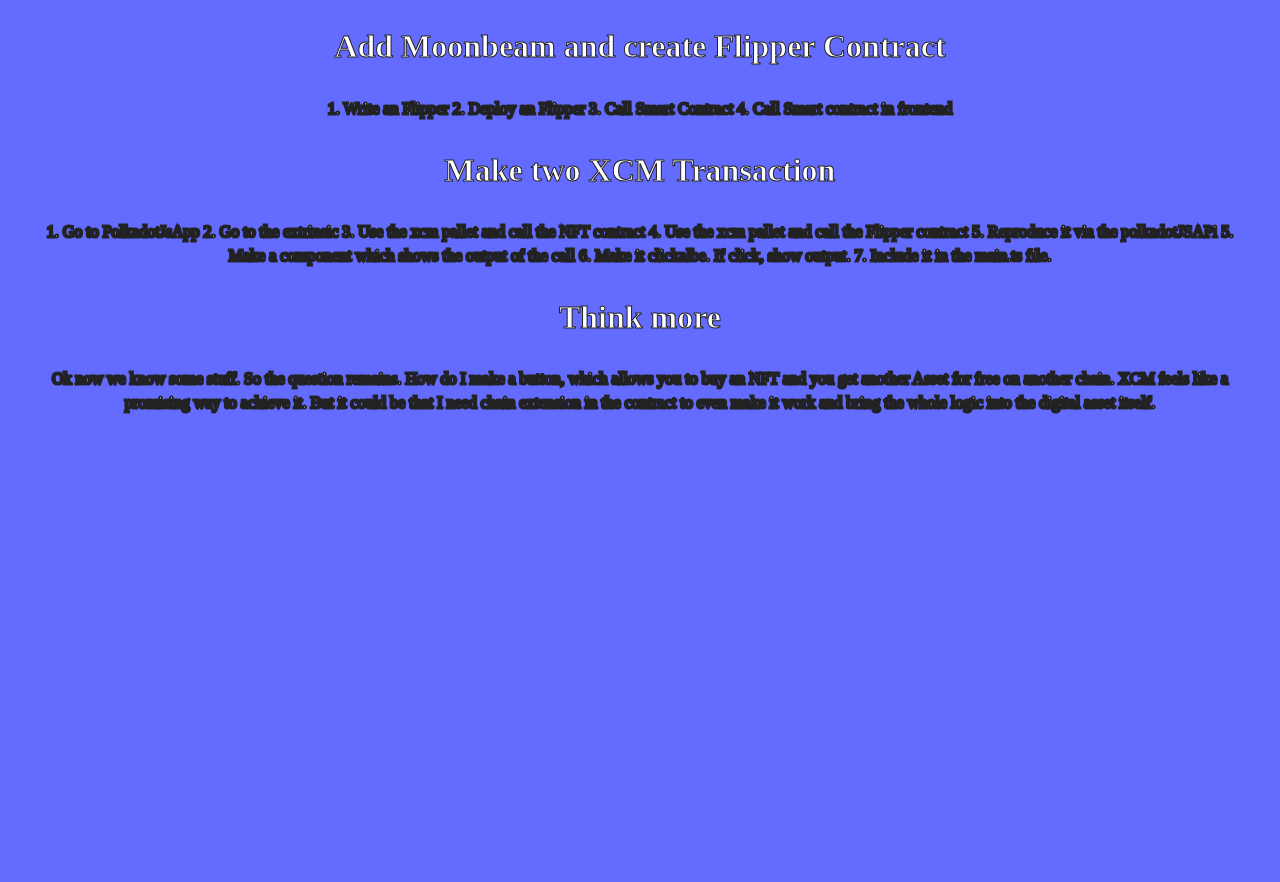
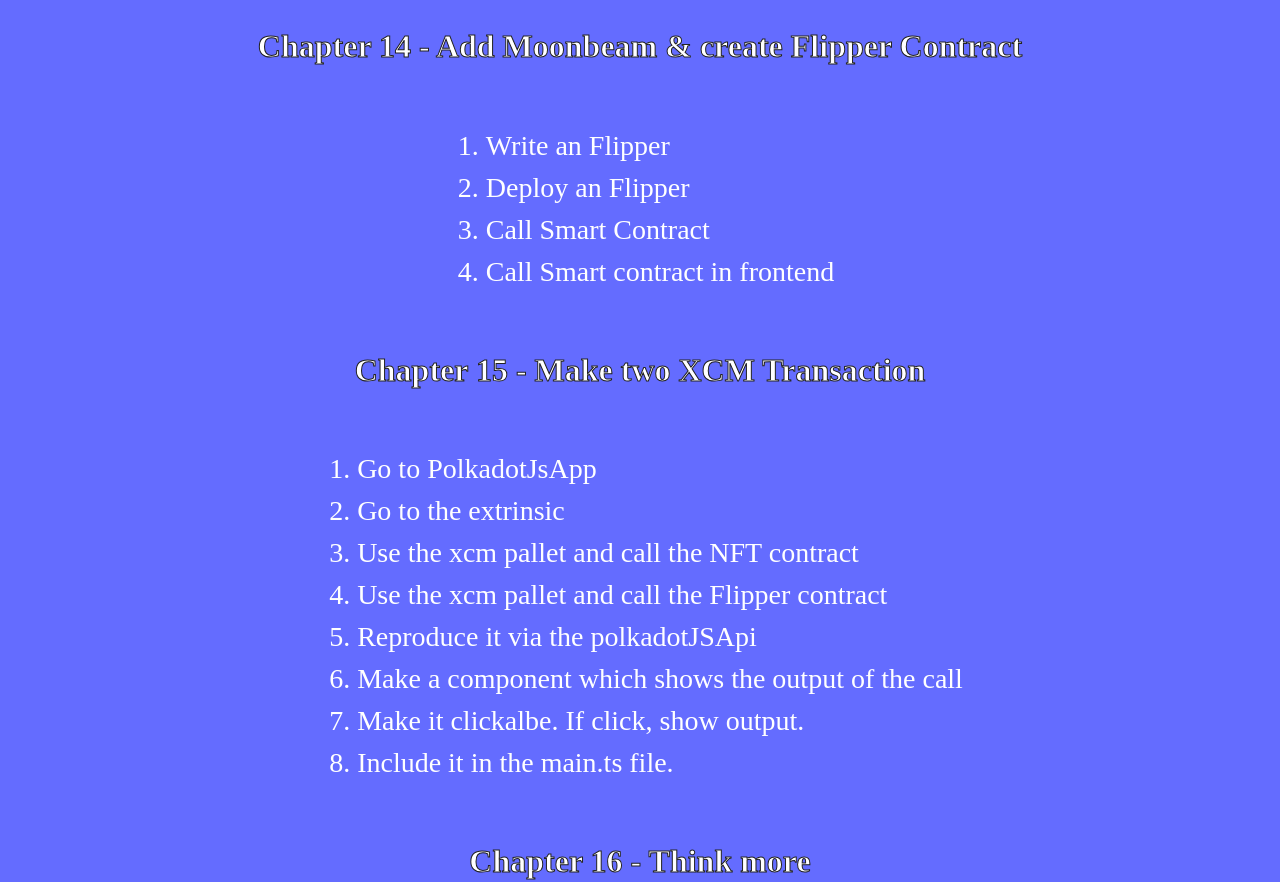
Before and after one commit to FrankBevr/Ajuna-Interlay-Hack, a website built with Vite: page Frontend/index.html in a window 1280 px wide. Shown: the part 7603-8485 px from the top of the page. Before the commit the page ends 8050 px from the top, so only its background shows below. Built offline with nearby package versions, Linux system fonts and the light colour scheme; files whose address does not match are found by name; a web font is replaced by a local one.

Commit message:
:zap: (./frontend) update styles & add content

```diff
--- a/Frontend/src/14-addMoonbeamFlipper.ts
+++ b/Frontend/src/14-addMoonbeamFlipper.ts
@@ -1,9 +1,13 @@
 export function chapter_addMoonbeamFlipper(element: HTMLDivElement) {
   element.innerHTML = `
-    <h3>Add Moonbeam and create Flipper Contract</h3>
-    1. Write an Flipper
-    2. Deploy an Flipper
-    3. Call Smart Contract
-    4. Call Smart contract in frontend
+    <h3>Chapter 14 - Add Moonbeam & create Flipper Contract</h3>
+    <div class="list">
+      <ol>
+        <li>Write an Flipper</li>
+        <li>Deploy an Flipper</li>
+        <li>Call Smart Contract</li>
+        <li>Call Smart contract in frontend</li>
+      </ol>
+    </div>
   `;
 }
--- a/Frontend/src/15-makeTwoXCM.ts
+++ b/Frontend/src/15-makeTwoXCM.ts
@@ -1,13 +1,17 @@
 export function chapter_makeTwoXCM(element: HTMLDivElement) {
   element.innerHTML = `
-    <h3>Make two XCM Transaction</h3>
-    1. Go to PolkadotJsApp
-    2. Go to the extrinsic
-    3. Use the xcm pallet and call the NFT contract
-    4. Use the xcm pallet and call the Flipper contract
-    5. Reproduce it via the polkadotJSAPi
-    5. Make a component which shows the output of the call
-    6. Make it clickalbe. If click, show output.
-    7. Include it in the main.ts file.
+    <h3>Chapter 15 - Make two XCM Transaction</h3>
+    <div class="list">
+      <ol>
+        <li>Go to PolkadotJsApp</li>
+        <li>Go to the extrinsic</li>
+        <li>Use the xcm pallet and call the NFT contract</li>
+        <li>Use the xcm pallet and call the Flipper contract</li>
+        <li>Reproduce it via the polkadotJSApi</li>
+        <li>Make a component which shows the output of the call</li>
+        <li>Make it clickalbe. If click, show output.</li>
+        <li>Include it in the main.ts file.</li>
+      </ol>
+    </div>
   `
 }
--- a/Frontend/src/16-thinkMore.ts
+++ b/Frontend/src/16-thinkMore.ts
@@ -1,10 +1,31 @@
 export function chapter_thinkMore(element: HTMLDivElement) {
   element.innerHTML = `
-    <h3>Think more</h3>
-    Ok now we know some stuff.
-    So the question remains.
-    How do I make a button, which allows you to buy an NFT and you get another Asset for free on another chain.
-    XCM feels like a promising way to achieve it.
-    But it could be that I need chain extension in the contract to even make it work and bring the whole logic into the digital asset itself.
+    <h3>Chapter 16 - Think more</h3>
+    <div class="list">
+      <p>
+      Ok now we know some stuff. </br>
+      So the question remains. </br>
+      How do I make a button?</br>
+      It should allow you to buy an NFT. </br>
+      And you get another Asset for free on another chain.</br>
+      XCM feels like a promising way to achieve it.</br>
+      But I mostly likely I need to add the logic in the contract</br>
+      That scream like chain extenstension or Moonbeams precompiled</br>
+      </br>
+      To make "buy one get two" work.<br>
+      I would do suggest a offchain way would be the best.
+      </p>
+    </div>
+    <div class="list">
+      <ol>
+        <li>Create an NFT on Astar</li>
+        <li>Create an NFT on Moonbeam</li>
+        <li>Create a Wallet on Moonbeam</li>
+        <li>If buy Astar NFT, Wallet adds Address to a claim function</li>
+        <li>Person has to claim NFT</li>
+        <li>Increase UX by adding logic</li>
+        <li>Logic: If NFT is minted on Astar, claim NFT on Moonbeam</li>
+      </ol>
+    </div>
   `
 }
--- a/Frontend/src/main.ts
+++ b/Frontend/src/main.ts
@@ -40,7 +40,7 @@
     </div>
 
     <br>
-    <div id="chapter-1" ></div>
+    <div id="chapter-1"></div>
 
     <div id="chapter-2"></div>
 
--- a/Frontend/src/style.css
+++ b/Frontend/src/style.css
@@ -100,3 +100,9 @@
   justify-content: center;
   -webkit-text-stroke-width: 0px;
 }
+.left {
+  display:flex;
+  justify-content: left;
+  flex-direction: column;
+  align-items:flex-start;
+}
```
